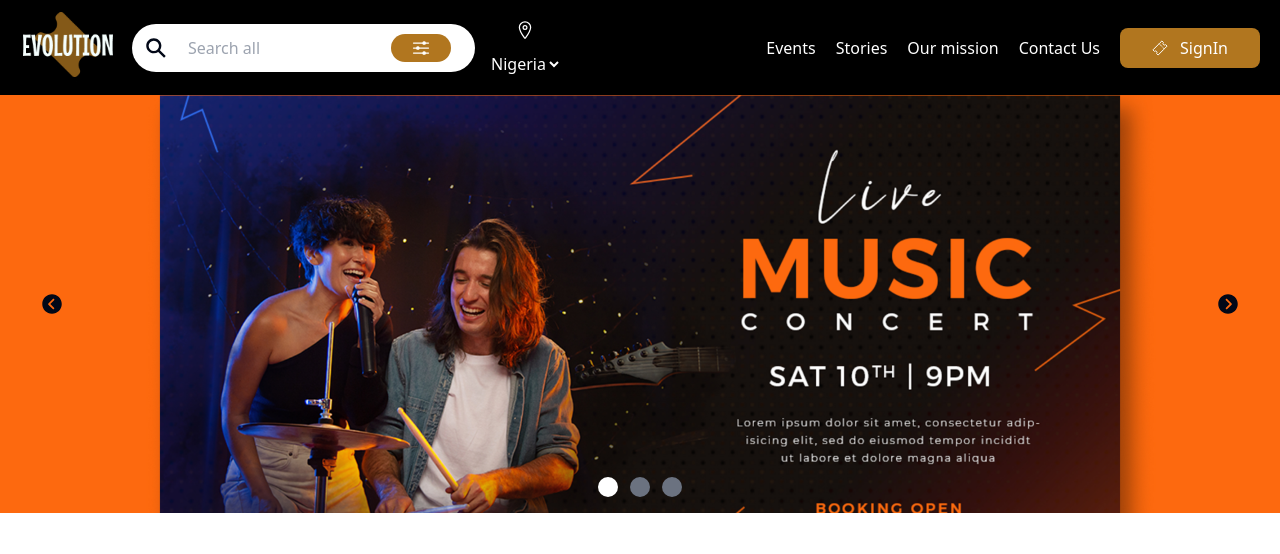
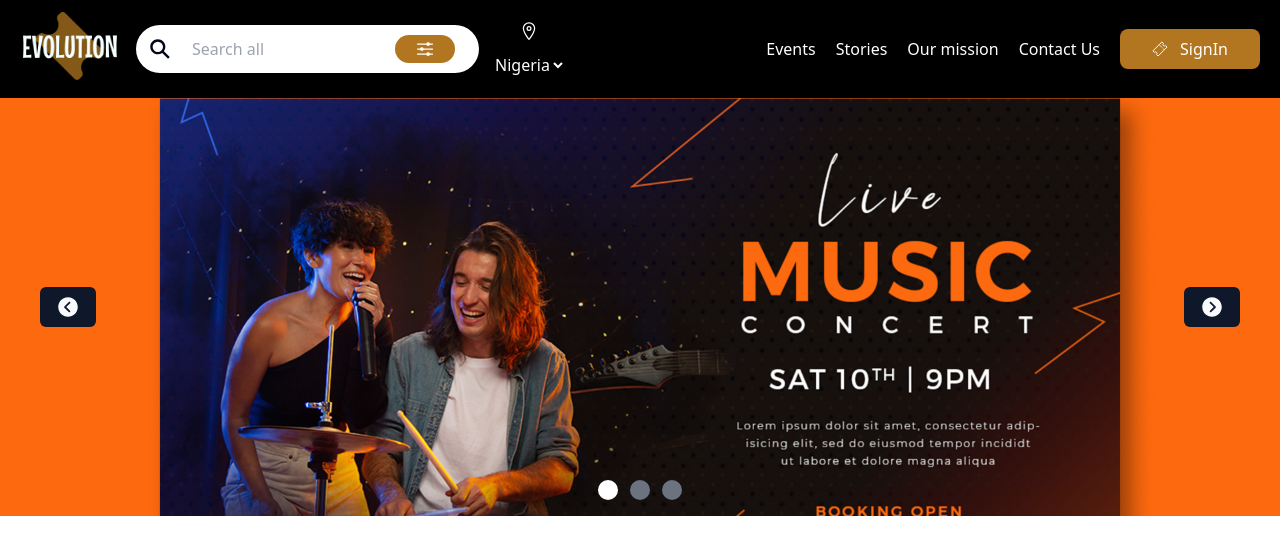
Before and after one commit to paddinghq/evolution, a Next.js app: page / in a window 1280 px wide. Shown: the top 554 px of the page. Built offline with nearby package versions, Linux system fonts and the light colour scheme.

Commit message:
adjustments

```diff
--- a/components/Navbar.tsx
+++ b/components/Navbar.tsx
@@ -1,37 +1,44 @@
-import Logo from '@/components/Assests/Evolution_logo.png';
-import Link from 'next/link';
-import {  IoLocationOutline, IoOptions, IoSearchSharp, IoTicketOutline } from 'react-icons/io5';
-import SignIn from '../app/(auth)/signin/index';
+import Logo from '@/components/Assests/Evolution_logo.png'
+import Link from 'next/link'
+import {
+  IoLocationOutline,
+  IoOptions,
+  IoSearchSharp,
+  IoTicketOutline,
+} from 'react-icons/io5'
+import SignIn from '../app/(auth)/signin/index'
+import Image from 'next/image'
 
 const priceOptions = [
-	{ value: "nigeria", label: "Nigeria" },
-	{ value: "togo", label: "Togo" },
-	{ value: "others", label: "others" },
-];
+  { value: 'nigeria', label: 'Nigeria' },
+  { value: 'togo', label: 'Togo' },
+  { value: 'others', label: 'others' },
+]
 
 const links = [
   { id: 1, name: 'Events', href: '/events' },
   { id: 2, name: 'Stories', href: '/stories' },
   { id: 3, name: 'Our mission', href: '/mission' },
   { id: 4, name: 'Contact Us', href: '/contactus' },
-];
+]
 
-
-
-  const token = typeof window !== 'undefined' ? localStorage.getItem('token') : null;
-
+const token =
+  typeof window !== 'undefined' ? localStorage.getItem('token') : null
 
 const Navbar = () => {
   return (
     <div className="bg-black flex justify-between py-3 px-5">
       <div className="flex justify-between items-center gap-4">
         <Link href="/">
-				<img src={Logo.src} alt="Evolution logo" className="w-24" />
+					<Image src={Logo.src} alt={'Evolution logo'} width={100} height={100} />
         </Link>
 
         <div className="flex justify-center items-center gap-3">
           <div className="relative flex justify-center items-center">
-					<IoSearchSharp size={24} className="absolute  md:left-3 sm:hidden md:block" />
+            <IoSearchSharp
+              size={24}
+              className="absolute  md:left-3 sm:hidden md:block"
+            />
             <input
               type="text"
               name="search"
@@ -45,9 +52,9 @@ const Navbar = () => {
             </div>
           </div>
           <div className="flex flex-col items-center text-white gap-3">
-					<IoLocationOutline size={20}/>
+            <IoLocationOutline size={20} />
 
-					<select className='bg-transparent text-white border-none'>
+            <select className="bg-transparent text-white border-none">
               {priceOptions.map((option) => (
                 <option key={option.value} value={option.value}>
                   {option.label}
@@ -56,13 +63,15 @@ const Navbar = () => {
             </select>
           </div>
         </div>
-
-
       </div>
 
       <div className="flex justify-center items-center gap-5">
         {links.map((link) => (
-			<Link key={link.id} href={link.href} className='text-white hover:text-[#B1761F] active:bg-[#B1761F] '>
+          <Link
+            key={link.id}
+            href={link.href}
+            className="text-white hover:text-[#B1761F] active:bg-[#B1761F] "
+          >
             {link.name}
           </Link>
         ))}
@@ -70,7 +79,10 @@ const Navbar = () => {
           <>
             <Link href="/profile">Profile</Link>
             <div className="flex">
-						<Link href='/createevent' className='bg-[#B1761f] text-white py-3 px-8 rounded-lg'>
+              <Link
+                href="/createevent"
+                className="bg-[#B1761f] text-white py-3 px-8 rounded-lg"
+              >
                 <IoTicketOutline />
                 Create an event
               </Link>
@@ -78,18 +90,18 @@ const Navbar = () => {
           </>
         ) : (
           <div className="flex">
-						<Link href="/signin" className='bg-[#B1761f] text-white py-2 px-8 rounded-lg flex justify-center items-center gap-3' >
+            <Link
+              href="/signin"
+              className="bg-[#B1761f] text-white py-2 px-8 rounded-lg flex justify-center items-center gap-3"
+            >
               <IoTicketOutline />
               SignIn
             </Link>
           </div>
-
+        )}
+      </div>
+    </div>
   )
 }
 
-		</div>
-    </div>
-  );
-};
-
-export default Navbar;
+export default Navbar
--- a/components/Slider.tsx
+++ b/components/Slider.tsx
@@ -1,21 +1,24 @@
-"use client"
+'use client'
 
-import { useState } from 'react';
-import Image from 'next/image';
-import { IoIosArrowDropleftCircle, IoIosArrowDroprightCircle } from "react-icons/io";
+import { useState } from 'react'
+import Image from 'next/image'
+import {
+  IoIosArrowDropleftCircle,
+  IoIosArrowDroprightCircle,
+} from 'react-icons/io'
 
-import Img1 from '@/components/Assests/Image.png';
-import Img2 from '@/components/Assests/Image.png';
-import Img3 from '@/components/Assests/Image.png';
+import Img1 from '@/components/Assests/Image.png'
+import Img2 from '@/components/Assests/Image.png'
+import Img3 from '@/components/Assests/Image.png'
+import { Button } from './ui/Button/button'
 
 const Slider: React.FC = () => {
   const [current, setCurrent] = useState(0)
-  const images = [Img1, Img2, Img3];
+  const images = [Img1, Img2, Img3]
 
-  let prevSlide =  () => {
-    if (current === 0)
-    setCurrent(images.length -1)
-    else setCurrent(current -1)
+  let prevSlide = () => {
+    if (current === 0) setCurrent(images.length - 1)
+    else setCurrent(current - 1)
   }
 
   let nextSlide = () => {
@@ -25,37 +28,38 @@ const Slider: React.FC = () => {
 
   return (
     <div className="overflow-hidden relative">
-
-        <div className={`flex transition ease-out duration-300`}
+      <div
+        className={`flex transition ease-out duration-300`}
         style={{
-            transform: `translateX(-${current*100}%)`
-            }}>
+          transform: `translateX(-${current * 100}%)`,
+        }}
+      >
         {images.map((img, index) => (
-                <Image
-                key={index}
-                src={img}
-                alt={`image-${index}`}
-                />
+          <Image key={index} src={img} alt={`image-${index}`} />
         ))}
       </div>
       <div className="absolute top-0 h-full w-full justify-between items-center flex px-10 ">
-            <button onClick={prevSlide}>
-            <IoIosArrowDropleftCircle size={24}/>
-            </button>
-            <button onClick={nextSlide}>
-            <IoIosArrowDroprightCircle size={24}/>
-            </button>
+        <Button onClick={prevSlide}>
+          <IoIosArrowDropleftCircle size={24} />
+        </Button>
+        <Button onClick={nextSlide}>
+          <IoIosArrowDroprightCircle size={24} />
+        </Button>
       </div>
 
       <div className="absolute bottom-0 py-4 flex justify-center gap-3 items-center w-full">
         {images.map((img, index) => (
-                <div onClick={() => setCurrent(index)}key={index} className={`rounded-full w-5 h-5 cursor-pointer  ${index === current ? "bg-white ": "bg-gray-500"}`}></div>
+          <div
+            onClick={() => setCurrent(index)}
+            key={index}
+            className={`rounded-full w-5 h-5 cursor-pointer  ${
+              index === current ? 'bg-white ' : 'bg-gray-500'
+            }`}
+          ></div>
         ))}
-
       </div>
     </div>
+  )
+}
 
-  );
-};
-
-export default Slider;
+export default Slider
```
Also changed, not shown: app/LandingPage/index.tsx (+8 -8 lines). Lines whose indentation alone changed are shown as unchanged.
